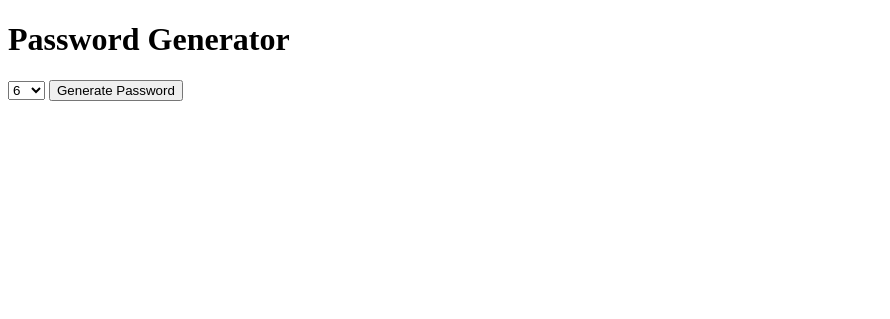
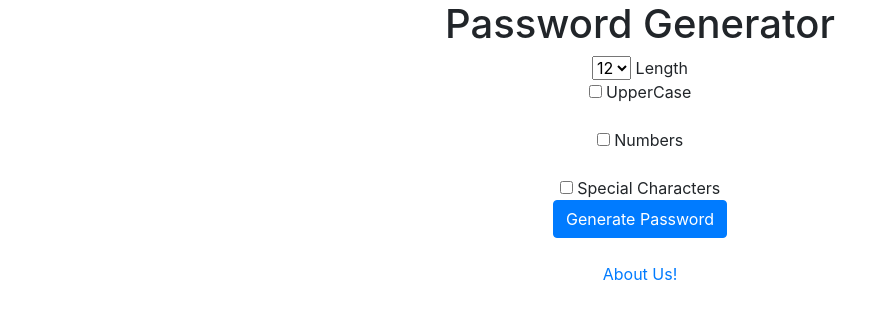
Before and after one commit to gunjan1831/Password_Generator, a Django app: page / in a window 1280 px wide. Shown: the top 319 px of the page, without its empty margins (0-890 px from the left). Run offline with Django 3.2, Linux system fonts and the light colour scheme; some libraries are stand-ins or nearby versions.

Commit message:
Final commit

```diff
--- a/Password_Generator/Generator/Templates/Generator/home.html
+++ b/Password_Generator/Generator/Templates/Generator/home.html
@@ -4,7 +4,9 @@
     <meta charset="UTF-8">
     <title>Title</title>
 </head>
+<link rel="stylesheet" href="https://stackpath.bootstrapcdn.com/bootstrap/4.5.2/css/bootstrap.min.css" integrity="sha384-JcKb8q3iqJ61gNV9KGb8thSsNjpSL0n8PARn9HuZOnIxN0hoP+VmmDGMN5t9UJ0Z" crossorigin="anonymous">
 <body>
+<div class="container text-center">
 <h1>Password Generator </h1>
 
 <form action="{% url 'password' %}">
@@ -15,14 +17,28 @@
     <option value="9">9</option>
     <option value="10">10</option>
     <option value="11">11</option>
-    <option value="12">12</option>
+    <option value="12" selected="selected">12</option>
     <option value="13">13</option>
     <option value="14">14</option>
     <option value="15">15</option>
+    </select> Length
+        <br>
+        <input type="checkbox" name="uppercase"> UpperCase
+        <br>
+        <br>
+        <input type="checkbox" name="numbers"> Numbers
+        <br>
+        <br>
+        <input type="checkbox" name="special"> Special Characters
+        <br>
 
-    </select>
-    <input type="submit" value="Generate Password">
+
+
+    <input type="submit" value="Generate Password" class="btn btn-primary">
 </form>
-
+<br>
+<a href="{% url 'about' %}">About Us!</a>
+<br>
+</div>
 </body>
 </html>
--- a/Password_Generator/Generator/views.py
+++ b/Password_Generator/Generator/views.py
@@ -1,9 +1,32 @@
 from django.shortcuts import render
 from django.http import HttpResponse
+import random
 
 # Create your views here.
 def home(request):
     return render(request,'Generator/home.html')
 
+def about(request):
+     return render(request,'Generator/About.html')
+
 def password(request):
-    return render(request,'Generator/password.html')
+
+    characters=list('abcdefghijklmnopqrstuvwxyz')
+
+    if request.GET.get('uppercase'):
+          characters.extend(list('ABCDEFGHIJKLMNOPQRSTUVWXYZ'))
+
+    if request.GET.get('numbers'):
+          characters.extend(list('1234567890'))
+
+    if request.GET.get('special'):
+          characters.extend(list('!@#$%^&*()'))
+    length= int(request.GET.get('length',12))
+
+    thepassword = ''
+
+    for x in range(length):
+           thepassword += random.choice(characters)
+
+
+    return render(request,'Generator/password.html',{'password':thepassword})
--- a/Password_Generator/Password_Generator/urls.py
+++ b/Password_Generator/Password_Generator/urls.py
@@ -19,6 +19,8 @@ from Generator import views
 
 urlpatterns = [
     path('admin/', admin.site.urls),
-    path('',views.home),
+    path('',views.home,name='home'),
     path('password/',views.password, name='password'),
+    path('about/',views.about,name='about'),
+
 ]
```
Also changed, not shown: Password_Generator/Generator/Templates/Generator/About.html (added, +25 -0 lines), Password_Generator/Generator/Templates/Generator/password.html (+8 -1 lines).
